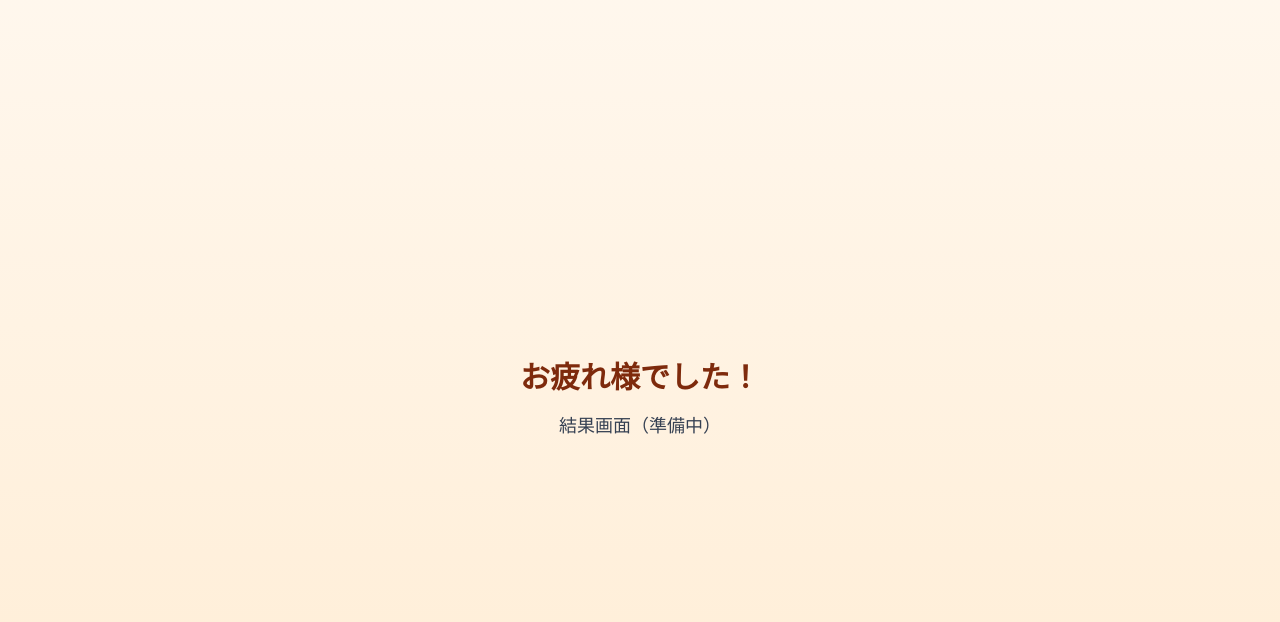
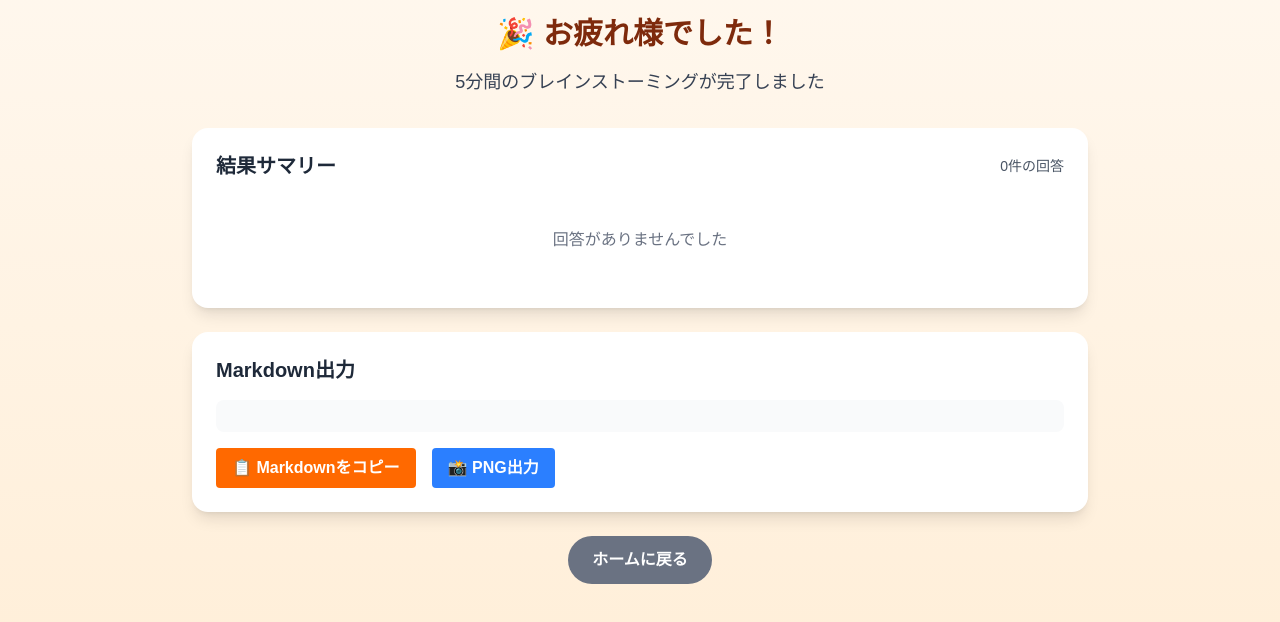
Before and after one commit to S-guchi/onsen-tamago, a Next.js app: page /result in a window 1280 px wide. Shown: the top 622 px of the page. Built offline with nearby package versions, Linux system fonts and the light colour scheme.

Commit message:
[#2-2] buildMarkdown(responses)実装 - 例外なし整形

```diff
--- a/src/app/result/page.tsx
+++ b/src/app/result/page.tsx
@@ -1,13 +1,123 @@
+"use client";
+
+import { useState, useEffect } from "react";
+import { useRouter } from "next/navigation";
+import { buildMarkdown } from "@/utils/markdown";
+
+interface Response {
+  wordPair: [string, string];
+  userInput: string;
+  timestamp: number;
+}
+
 export default function ResultPage() {
+  const [responses, setResponses] = useState<Response[]>([]);
+  const [markdown, setMarkdown] = useState("");
+  const [isLoading, setIsLoading] = useState(true);
+  const router = useRouter();
+
+  useEffect(() => {
+    // sessionStorageからデータを取得
+    const savedResults = sessionStorage.getItem('brainstormResults');
+    if (savedResults) {
+      try {
+        const parsedResponses = JSON.parse(savedResults);
+        setResponses(parsedResponses);
+        setMarkdown(buildMarkdown(parsedResponses));
+      } catch (error) {
+        console.error('結果の読み込みに失敗しました:', error);
+      }
+    }
+    setIsLoading(false);
+  }, []);
+
+  const handleBackToHome = () => {
+    // sessionStorageをクリア
+    sessionStorage.removeItem('brainstormResults');
+    router.push("/");
+  };
+
+  if (isLoading) {
+    return (
+      <div className="min-h-screen flex items-center justify-center bg-gradient-to-b from-orange-50 to-orange-100">
+        <div className="text-center">
+          <div className="text-lg text-gray-700">結果を読み込み中...</div>
+        </div>
+      </div>
+    );
+  }
+
   return (
-    <div className="min-h-screen flex items-center justify-center bg-gradient-to-b from-orange-50 to-orange-100">
-      <div className="text-center">
-        <h1 className="text-3xl font-bold text-orange-900 mb-4">
-          お疲れ様でした！
-        </h1>
-        <p className="text-lg text-gray-700">
-          結果画面（準備中）
-        </p>
+    <div className="min-h-screen bg-gradient-to-b from-orange-50 to-orange-100 p-4">
+      <div className="max-w-4xl mx-auto">
+        <div className="text-center mb-8">
+          <h1 className="text-3xl font-bold text-orange-900 mb-4">
+            🎉 お疲れ様でした！
+          </h1>
+          <p className="text-lg text-gray-700">
+            5分間のブレインストーミングが完了しました
+          </p>
+        </div>
+
+        <div className="bg-white rounded-2xl p-6 shadow-lg mb-6">
+          <div className="flex justify-between items-center mb-4">
+            <h2 className="text-xl font-bold text-gray-800">結果サマリー</h2>
+            <div className="text-sm text-gray-600">
+              {responses.length}件の回答
+            </div>
+          </div>
+
+          {responses.length > 0 ? (
+            <div className="space-y-4">
+              {responses.map((response, index) => (
+                <div key={index} className="border-l-4 border-orange-300 pl-4">
+                  <div className="text-sm text-gray-600 mb-1">
+                    {index + 1}. {response.wordPair[0]} × {response.wordPair[1]}
+                  </div>
+                  <div className="text-gray-800 font-medium">
+                    {response.userInput}
+                  </div>
+                </div>
+              ))}
+            </div>
+          ) : (
+            <div className="text-center text-gray-500 py-8">
+              回答がありませんでした
+            </div>
+          )}
+        </div>
+
+        <div className="bg-white rounded-2xl p-6 shadow-lg mb-6">
+          <h2 className="text-xl font-bold text-gray-800 mb-4">Markdown出力</h2>
+          <div className="bg-gray-50 rounded-lg p-4 mb-4">
+            <pre className="text-sm text-gray-700 whitespace-pre-wrap overflow-x-auto">
+              {markdown}
+            </pre>
+          </div>
+          <div className="flex gap-4">
+            <button
+              className="bg-orange-500 hover:bg-orange-600 text-white font-bold py-2 px-4 rounded transition-colors duration-200"
+              onClick={() => {/* TODO: コピー機能 */}}
+            >
+              📋 Markdownをコピー
+            </button>
+            <button
+              className="bg-blue-500 hover:bg-blue-600 text-white font-bold py-2 px-4 rounded transition-colors duration-200"
+              onClick={() => {/* TODO: PNG出力機能 */}}
+            >
+              📸 PNG出力
+            </button>
+          </div>
+        </div>
+
+        <div className="text-center">
+          <button
+            onClick={handleBackToHome}
+            className="bg-gray-500 hover:bg-gray-600 text-white font-bold py-3 px-6 rounded-full transition-colors duration-200"
+          >
+            ホームに戻る
+          </button>
+        </div>
       </div>
     </div>
   );
--- a/src/app/session/page.tsx
+++ b/src/app/session/page.tsx
@@ -46,9 +46,11 @@ export default function SessionPage() {
   // タイマー完了時にresultページに遷移
   useEffect(() => {
     if (isFinished) {
+      // セッション結果をsessionStorageに保存
+      sessionStorage.setItem('brainstormResults', JSON.stringify(responses));
       router.push("/result");
     }
-  }, [isFinished, router]);
+  }, [isFinished, router, responses]);
 
   // 自動進行タイマー（1-2秒間隔でペアを切り替え）
   useEffect(() => {
--- /dev/null
+++ b/src/utils/markdown.ts
@@ -0,0 +1,59 @@
+interface Response {
+  wordPair: [string, string];
+  userInput: string;
+  timestamp: number;
+}
+
+export function buildMarkdown(responses: Response[]): string {
+  const date = new Date();
+  const dateString = date.toLocaleDateString('ja-JP', {
+    year: 'numeric',
+    month: 'long',
+    day: 'numeric'
+  });
+
+  let markdown = `# 温泉卵ブレスト結果\n\n`;
+  markdown += `**実施日時:** ${dateString}\n`;
+  markdown += `**セッション時間:** 5分\n`;
+  markdown += `**回答数:** ${responses.length}件\n\n`;
+
+  if (responses.length === 0) {
+    markdown += `回答がありませんでした。\n`;
+    return markdown;
+  }
+
+  markdown += `## アイデア一覧\n\n`;
+  markdown += `| No. | 単語ペア | アイデア |\n`;
+  markdown += `|-----|----------|----------|\n`;
+
+  responses.forEach((response, index) => {
+    const wordPair = `${response.wordPair[0]} × ${response.wordPair[1]}`;
+    const idea = response.userInput.replace(/\|/g, '\\|').replace(/\n/g, '<br>');
+    markdown += `| ${index + 1} | ${wordPair} | ${idea} |\n`;
+  });
+
+  markdown += `\n## 統計\n\n`;
+  markdown += `- 表示された単語ペア数: ${responses.length}\n`;
+  markdown += `- 平均回答時間: 約${Math.round(300 / responses.length)}秒/回答\n`;
+
+  // 最も多く使われた単語を分析
+  const wordCount = new Map<string, number>();
+  responses.forEach(response => {
+    response.wordPair.forEach(word => {
+      wordCount.set(word, (wordCount.get(word) || 0) + 1);
+    });
+  });
+
+  if (wordCount.size > 0) {
+    const sortedWords = Array.from(wordCount.entries())
+      .sort((a, b) => b[1] - a[1])
+      .slice(0, 5);
+
+    markdown += `- よく出現した単語: ${sortedWords.map(([word, count]) => `${word}(${count}回)`).join(', ')}\n`;
+  }
+
+  markdown += `\n---\n\n`;
+  markdown += `*温泉卵ブレストで生成*\n`;
+
+  return markdown;
+}
```
